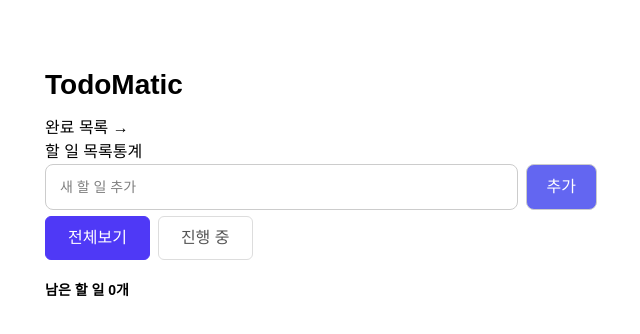
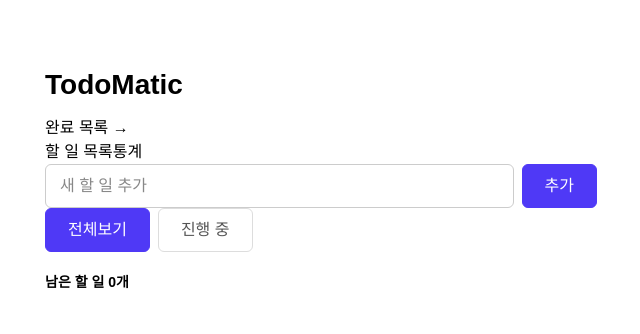
Before and after one commit to Leets-Official/8th-FE-Zero100, a React (Vite) app: page / in a window 1280 px wide. Shown: the top 334 px of the page, without its empty margins (319-959 px from the left). Built offline with nearby package versions, Linux system fonts and the light colour scheme.

Commit message:
refactor: Input 스타일을 TailwindCSS로 변경

```diff
--- a/src/components/Input.jsx
+++ b/src/components/Input.jsx
@@ -1,5 +1,5 @@
 import { useState } from 'react';
-import styles from './Input.module.css';
+import Button from './Button';
 
 function Input(props) {
   const [inputValue, setInputValue] = useState('');
@@ -11,18 +11,18 @@ function Input(props) {
   };
 
   return (
-    <div className={styles.wrap}>
+    <div className="flex gap-2">
       <input
         type="text"
-        className={styles.input}
+        className="h-11 flex-1 rounded-md border border-[#ccc] bg-white px-3.5 text-base text-[#111] placeholder:text-[#111]/50 focus:border-indigo-600 focus:outline-none"
         value={inputValue}
         onChange={(event) => setInputValue(event.target.value)}
         placeholder="새 할 일 추가"
       />
 
-      <button className={styles.button} onClick={addWork}>
+      <Button variant="primary" onClick={addWork}>
         추가
-      </button>
+      </Button>
     </div>
   );
 }
--- a/src/components/Input.module.css
+++ /dev/null
@@ -1,24 +0,0 @@
-.wrap {
-  display: flex;
-  gap: 8px;
-  margin-bottom: 6px;
-}
-
-.input {
-  flex: 1;
-  padding: 10px 14px;
-  border: 1px solid #ccc;
-  border-radius: 8px;
-  font-size: 14px;
-}
-
-.button {
-  flex-shrink: 0;
-  padding: 10px 20px;
-  border: 1px solid #ccc;
-  border-radius: 8px;
-  background: #6366f1;
-  color: white;
-  font-weight: 500;
-  cursor: pointer;
-}
```
